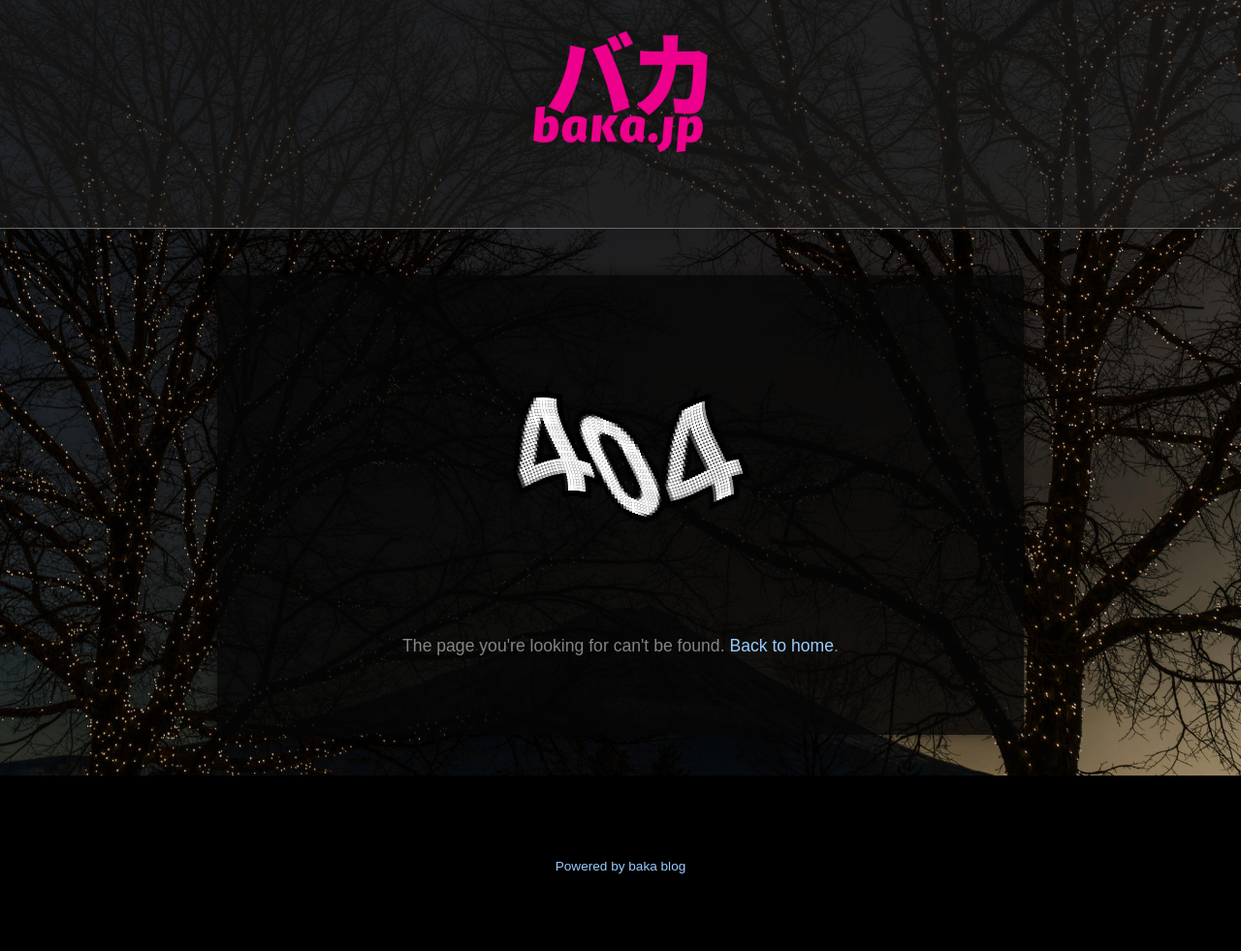
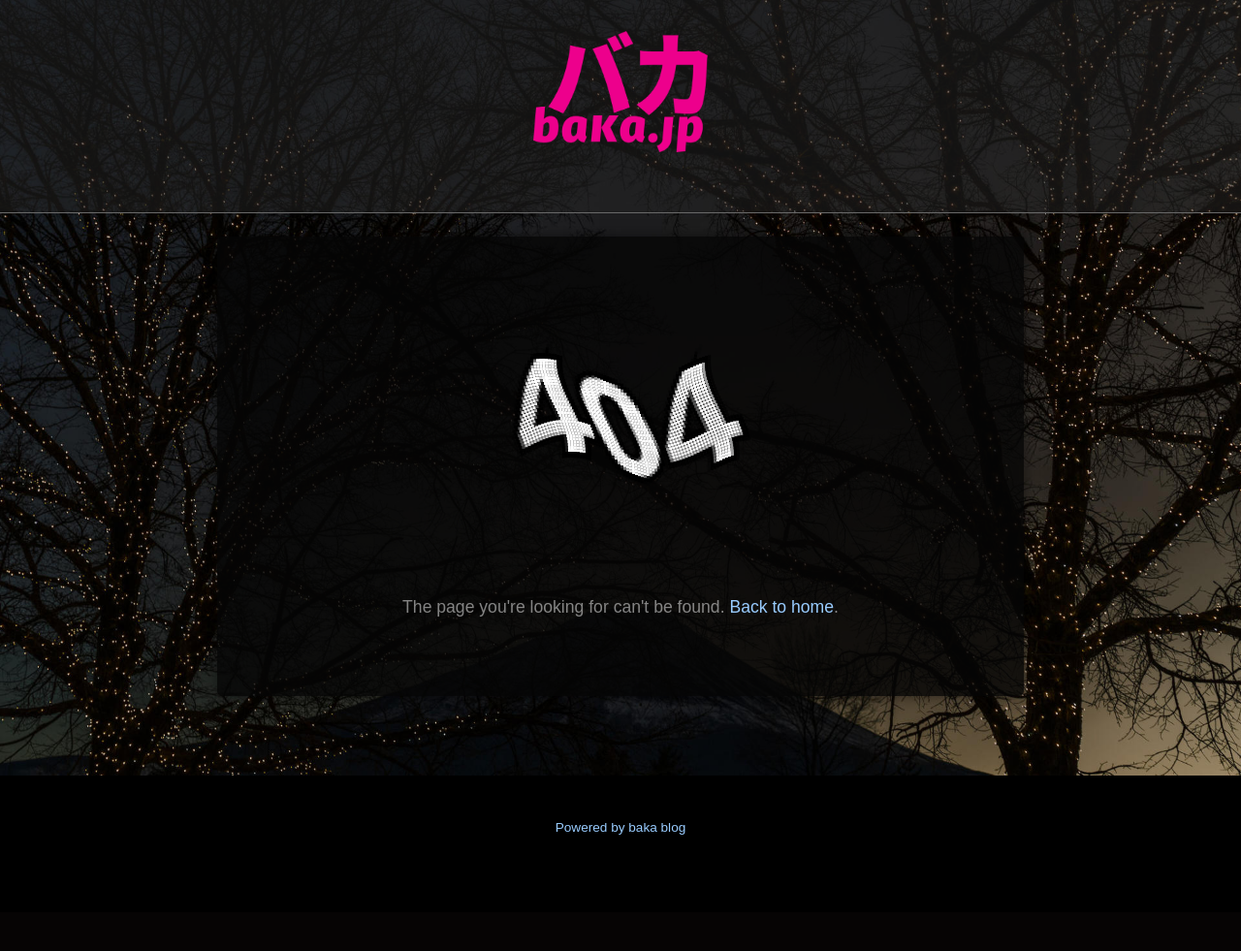
Before and after one commit to nkavassalis/baka-blog, a Flask app: template templates/404.html in a window 1280 px wide. Shown: the whole page at 97% size. After the commit the page ends 861 px from the top, so only its background shows below. Run offline with Flask 3, Linux system fonts and the light colour scheme; the template is opened without the code that fills it, so the values that code supplies are empty; some libraries are stand-ins or nearby versions.

Commit message:
Tighten spacing around the pinned tag nav and main content top margin

```diff
--- a/static/style.css
+++ b/static/style.css
@@ -59,7 +59,7 @@ a:hover {
 }
 
 header {
-    padding: 2rem;
+    padding: 2rem 2rem 1rem;
     text-align: center;
     border-bottom: 1px solid var(--color-border-header);
     background-color: var(--color-bg-alt-transparent);
@@ -90,7 +90,7 @@ h1 {
     font-size: 1.05rem;
     color: var(--color-fg-alt-transparent);
     max-width: 400px;
-    margin: 0.5rem auto 1rem;
+    margin: 0.5rem auto 0;
 }
 
 .tag-nav-link {
@@ -112,7 +112,7 @@ h1 {
 
 main {
     max-width: 800px;
-    margin: 3rem auto;
+    margin: 1.5rem auto;
     padding: 1rem;
     background-color: var(--color-bg-main-transparent);
     border-radius: 5px;
```
